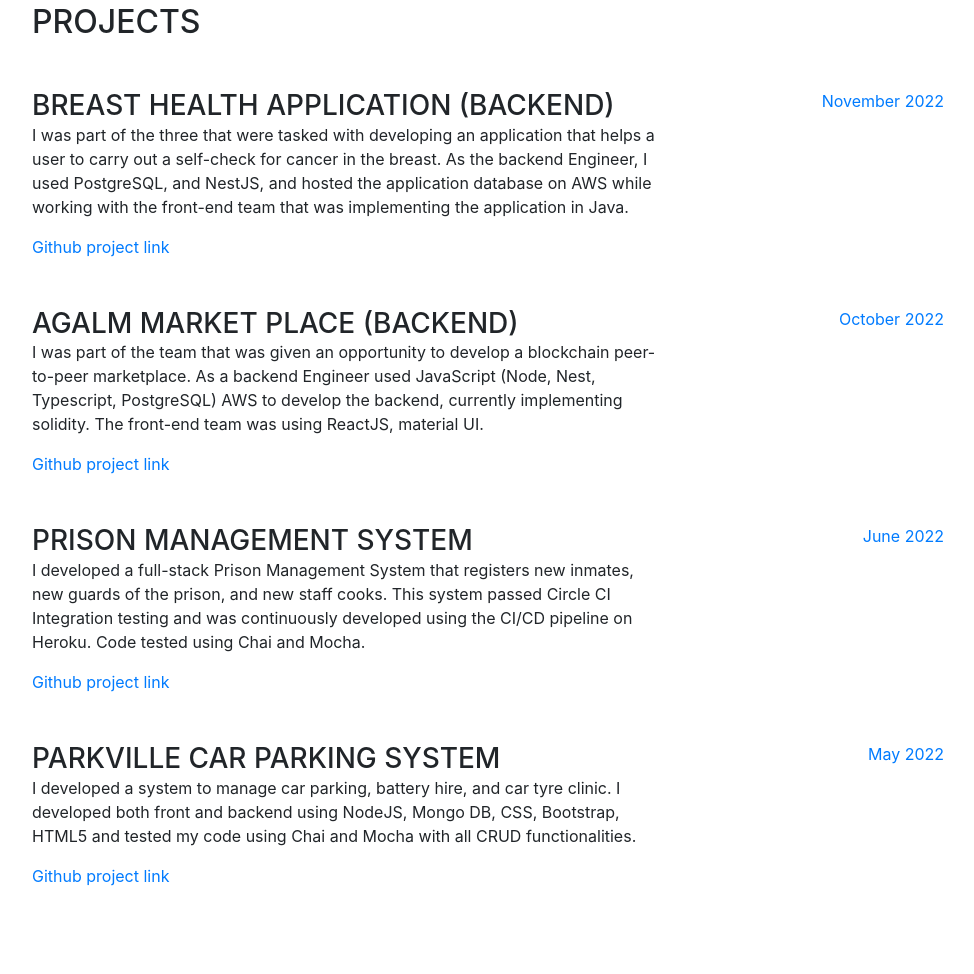
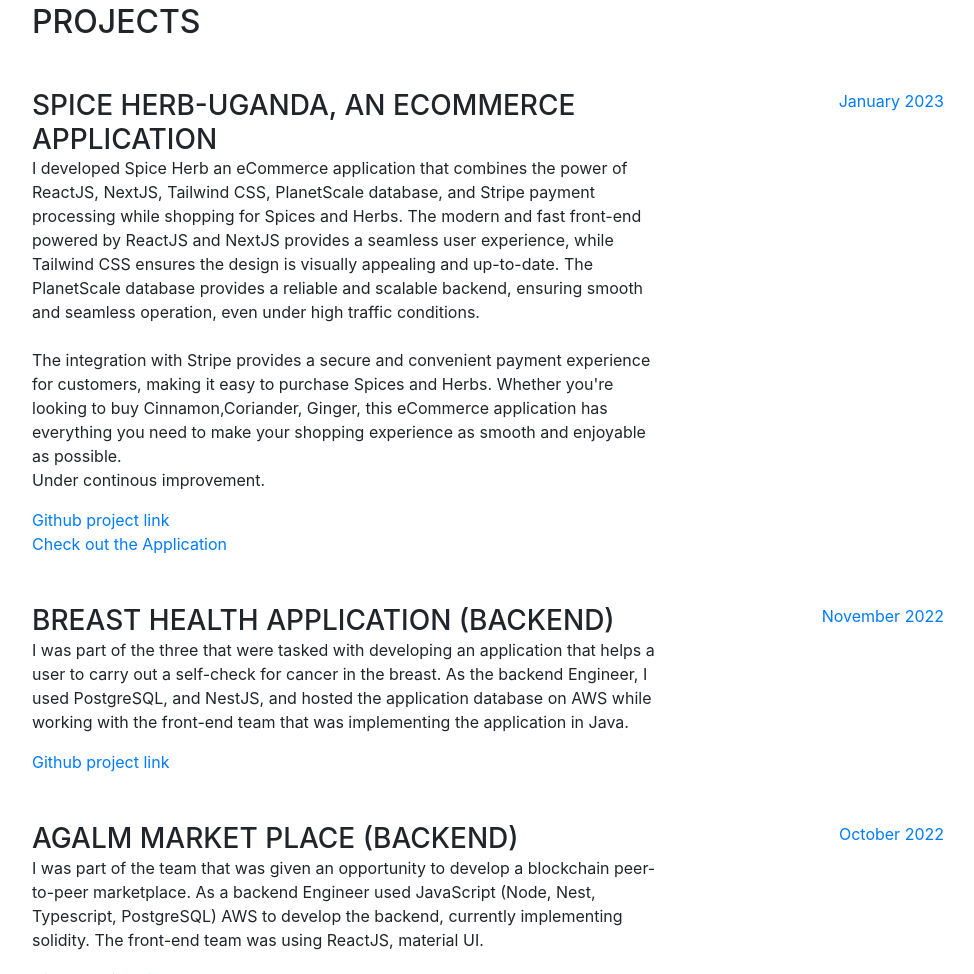
Before and after one commit to arafats1/Portfolio, a website with bundled scripts: page index.html in a window 1280 px wide. Shown: the part 3539-4513 px from the top of the page, without its empty margins (288-1262 px from the left). Built offline with nearby package versions, Linux system fonts and the light colour scheme; a web font is replaced by a local one.

Commit message:
add spice herb application

```diff
--- a/index.html
+++ b/index.html
@@ -251,6 +251,24 @@
 
         <div class="resume-item d-flex flex-column flex-md-row mb-5">
           <div class="resume-content mr-auto">
+            <h3 class="mb-0">Spice Herb-Uganda, an eCommerce Application</h3>
+            <p>I developed Spice Herb an eCommerce application that combines the power of ReactJS, NextJS, Tailwind CSS, PlanetScale database, and Stripe payment processing while shopping for Spices and Herbs.
+              The modern and fast front-end powered by ReactJS and NextJS provides a seamless user experience, while Tailwind CSS ensures the design is visually appealing and up-to-date.
+               The PlanetScale database provides a reliable and scalable backend, ensuring smooth and seamless operation, even under high traffic conditions.
+               <br><br>The integration with Stripe provides a secure and convenient payment experience for customers, making it easy to purchase Spices and Herbs. Whether you're looking to buy Cinnamon,Coriander, Ginger,
+               this eCommerce application
+              has everything you need to make your shopping experience as smooth and enjoyable as possible.<br>
+            Under continous improvement.</p>
+            <a href="https://github.com/arafats1/Spice_Herb_Uganda">Github project link</a><br>
+            <a href="https://e-commerce-application-96ln.vercel.app/">Check out the Application</a>
+          </div>
+          <div class="resume-date text-md-right">
+            <span class="text-primary">January 2023</span>
+          </div>
+        </div>
+
+        <div class="resume-item d-flex flex-column flex-md-row mb-5">
+          <div class="resume-content mr-auto">
             <h3 class="mb-0">Breast Health Application (Backend)</h3>
             <p>I was part of the three that were tasked with developing an application that helps a user to carry out a
               self-check for cancer in the breast. As the backend Engineer, I used PostgreSQL, and NestJS, and hosted
```
